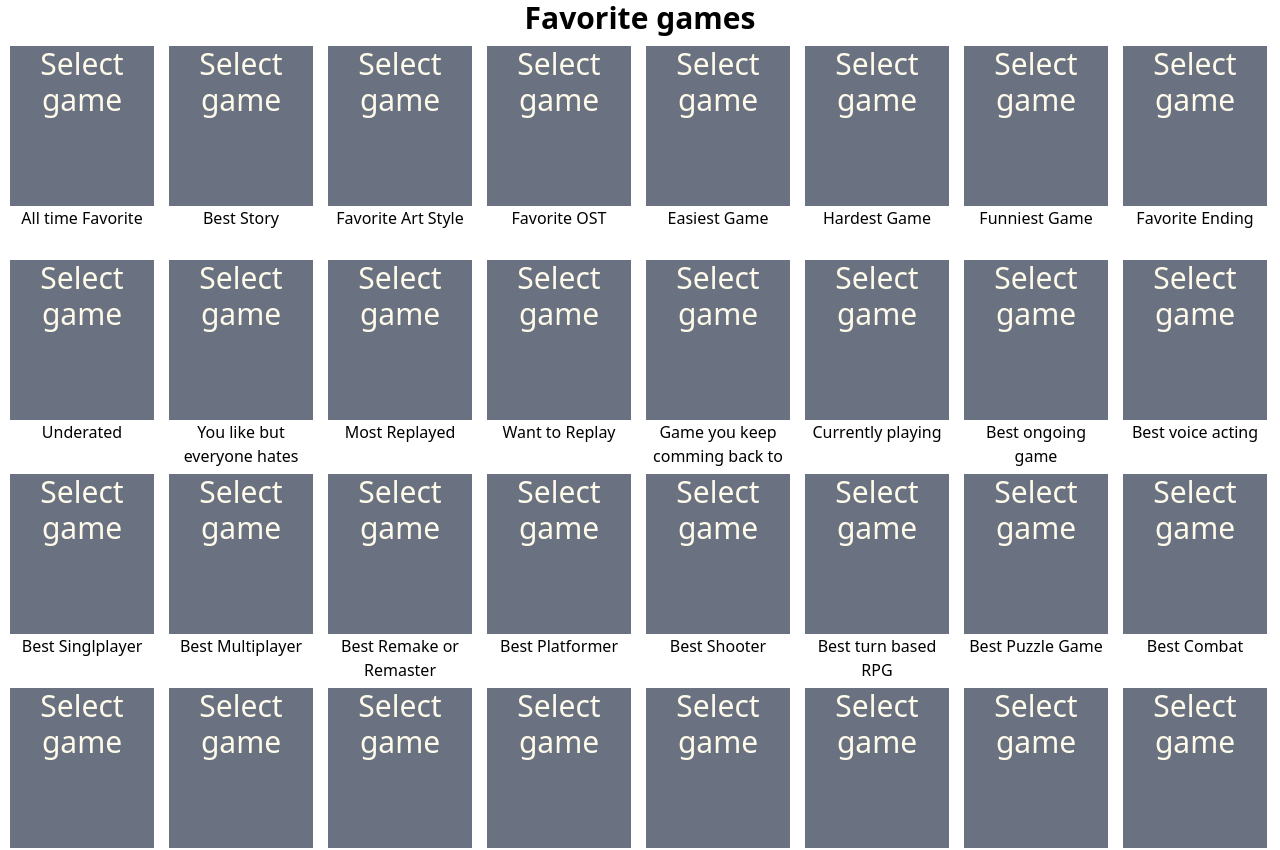
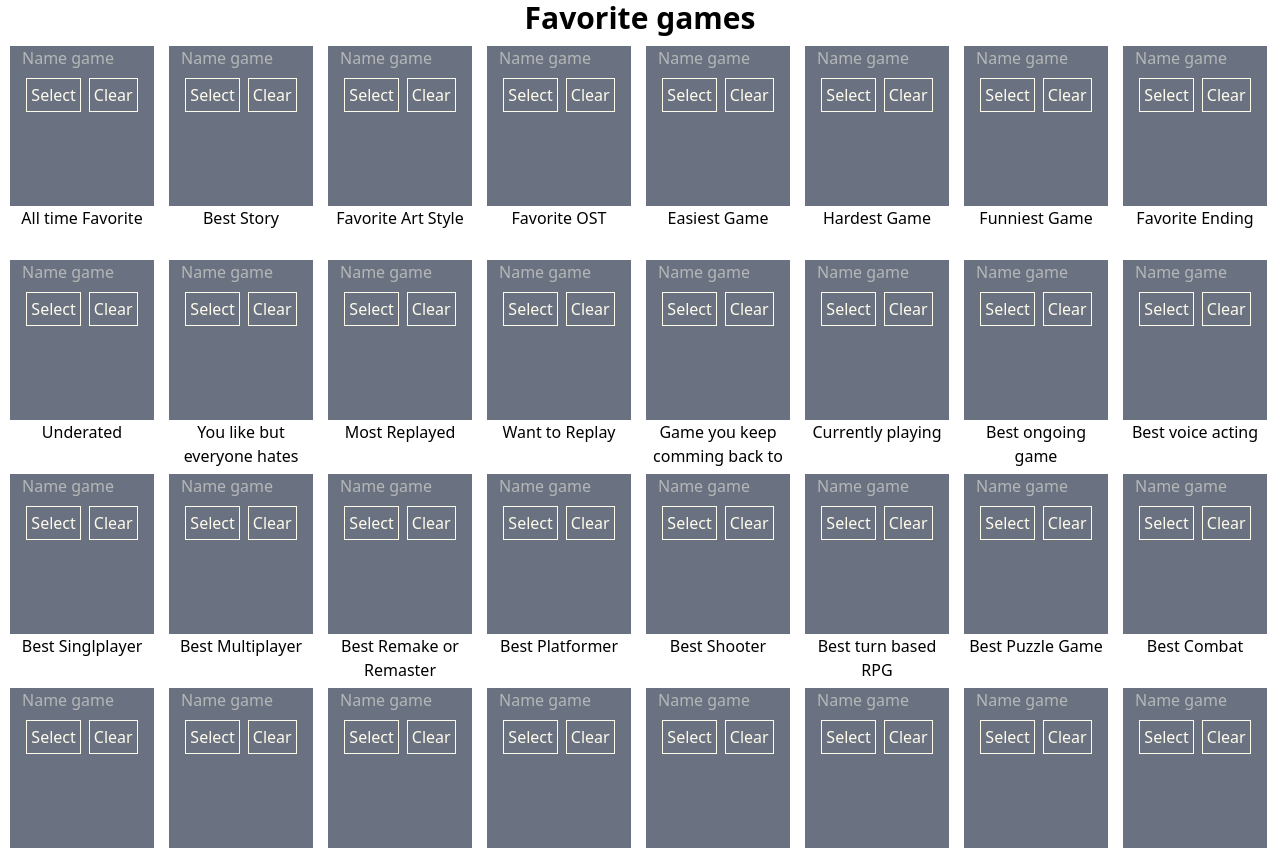
Before and after one commit to psycongroo312/Favorite-games, a React (Vite) app: page / in a window 1280 px wide. Shown: the top 850 px of the page. Built offline with nearby package versions, Linux system fonts and the light colour scheme.

Commit message:
Created functionality for adding and deleting game titles and also added jotai

```diff
--- a/package.json
+++ b/package.json
@@ -11,6 +11,7 @@
   },
   "dependencies": {
     "@tailwindcss/vite": "^4.1.13",
+    "jotai": "^2.14.0",
     "react": "^19.1.1",
     "react-dom": "^19.1.1",
     "tailwindcss": "^4.1.13"
--- a/src/GameCard.tsx
+++ b/src/GameCard.tsx
@@ -1,12 +1,52 @@
+import React from "react";
+
 interface GameCardProps {
   name: string;
 }
 
 const GameCard = ({ name }: GameCardProps) => {
+  const [gameName, setGameName] = React.useState("");
+  const [gameSavedName, setGameSaveName] = React.useState<string>();
+
+  const handleGameName = (event: React.ChangeEvent<HTMLInputElement>) => {
+    setGameName(event.target.value);
+  };
+
+  const handleSaveGame = () => {
+    if (gameName.trim()) {
+      setGameSaveName(gameName);
+      setGameName("");
+    }
+  };
+
+  const handleClearGame = () => {
+    setGameSaveName("");
+  };
+
   return (
     <div className="w-36 h-48 mb-1.5">
-      <div className=" cursor-pointer h-40 bg-gray-500 text-3xl text-center text-amber-50">
-        <button>Select game</button>
+      <div className="cursor-pointer h-40 bg-gray-500 text-center text-amber-50">
+        <input
+          onChange={handleGameName}
+          value={gameName}
+          className="w-32 pl-1 m-auto"
+          placeholder="Name game"
+        ></input>
+        <div className="flex justify-center-safe gap-2 m-2">
+          <button
+            className="border-1 p-1 cursor-pointer"
+            onClick={handleSaveGame}
+          >
+            Select
+          </button>
+          <button
+            className="border-1 p-1 cursor-pointer"
+            onClick={handleClearGame}
+          >
+            Clear
+          </button>
+        </div>
+        <p>{gameSavedName}</p>
       </div>
       <div>
         <h2 className="text-center">{name}</h2>
--- /dev/null
+++ b/src/atoms.tsx
@@ -0,0 +1,4 @@
+import { atom } from "jotai";
+
+export const gameNameAtom = atom<string>("");
+export const gameSaveNameAtom = atom<string>("");
--- a/src/main.tsx
+++ b/src/main.tsx
@@ -1,9 +1,12 @@
 import { StrictMode } from "react";
 import { createRoot } from "react-dom/client";
 import App from "./App.tsx";
+import { Provider } from "jotai";
 
 createRoot(document.getElementById("root")!).render(
   <StrictMode>
-    <App />
+    <Provider>
+      <App />
+    </Provider>
   </StrictMode>,
 );
```
Also changed, not shown: 1 other file (tests, documents, lock files or other folders).
